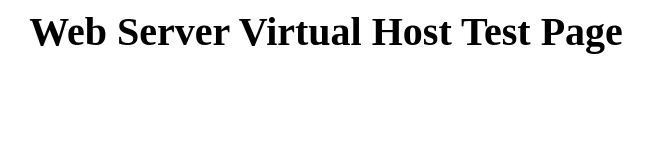
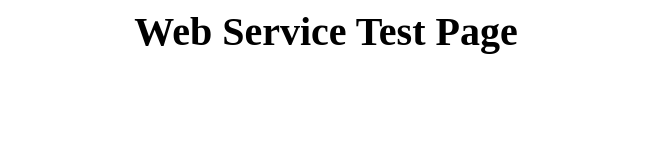
Before and after one commit to Rafael-99-spec/epam-docker, a plain HTML site: page Lesson-3/nginx/index.html in a window 1280 px wide. Shown: the whole page, without its empty margins (314-967 px from the left). Drawn offline with Linux system fonts and the light colour scheme.

Commit message:
Update index.html

```diff
--- a/Lesson-3/nginx/index.html
+++ b/Lesson-3/nginx/index.html
@@ -1,7 +1,7 @@
 <html>
 <body>
 <div style="width: 100%; font-size: 40px; font-weight: bold; text-align: center;">
-Web Server Virtual Host Test Page
+Web Service Test Page
 </div>
 </body>
 </html>
```
